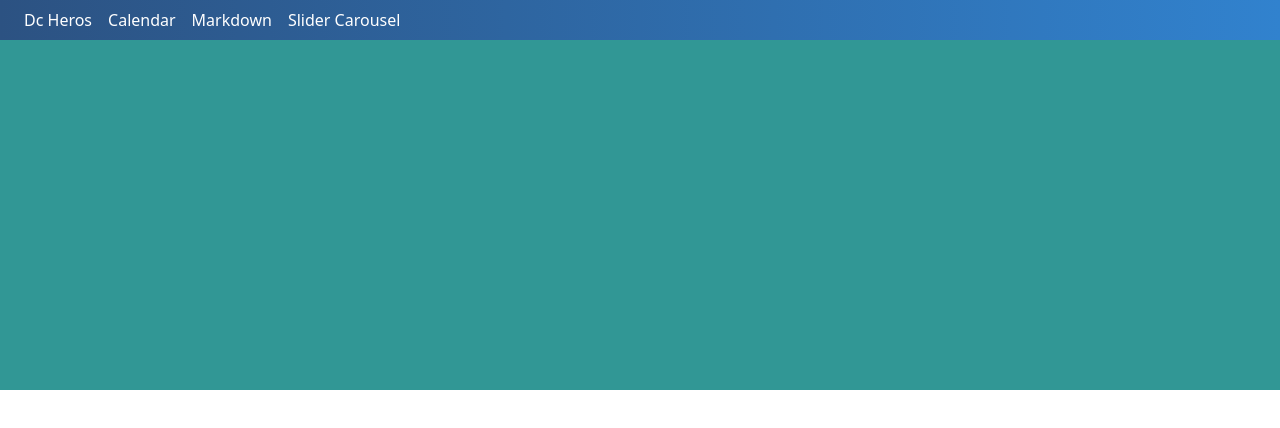
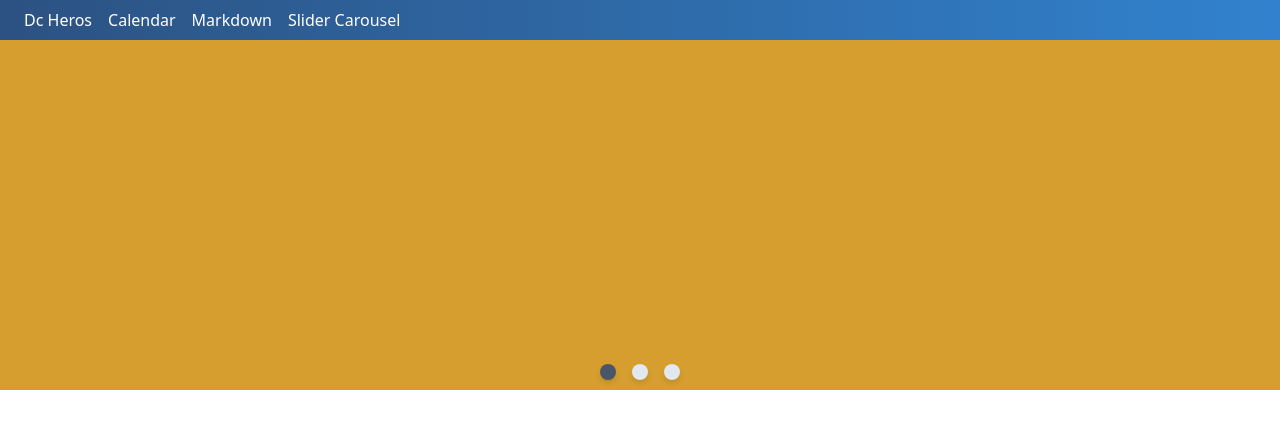
Before and after one commit to vincentGuegan/vue3FullCourse, a Vue app: page /slider in a window 1280 px wide. Shown: the top 428 px of the page. Built offline with nearby package versions, Linux system fonts and the light colour scheme.

Commit message:
creation of effects and transitions to the slider

```diff
--- a/src/pages/Slider.vue
+++ b/src/pages/Slider.vue
@@ -1,8 +1,39 @@
 <template>
-  <div class="flex flex-wrap w-full">
+  <div class="flex flex-wrap w-full relative">
       <div class="absolute w-full" v-for="(color, index) in sliders" :key="color">
-        <div v-if="currentSlide == index" :class="color" style="height:350px"></div>
+        <transition name="fade">
+            <div
+            v-if="currentSlide == index"
+            :class="color"
+            style="height:350px"
+            ></div>
+        </transition>
       </div>
+      <div class="absolute w-full" style="height:340px">
+          <div class="absolute bottom-0 w-full flex justify-center">
+              <div
+                v-for="(slider, index) in sliders"
+                :key="slider"
+                @click="makeActive(index)"
+                :class="currentSlide == index ? 'bg-gray-700' : 'bg-gray-300'"
+                class="w-4 h-4 mx-2 rounded-full cursor-pointer shadow-md"
+              >
+              </div>
+          </div>
+      </div>
+        <!-- <div class="my-10 flex w-full">
+            <div class="m-auto">
+                <transition name="fade">
+                    <h1 v-if="isTitleShowing">Slider Carousel</h1>
+                </transition>
+                <button
+                    @click="isTitleShowing = !isTitleShowing"
+                    class="px-2 rounded border"
+                >
+                    Toggle Text
+                </button>
+            </div>
+         </div> -->
   </div>
 </template>
 
@@ -13,7 +44,13 @@
             currentSlide: 1,
             sliders: ['bg-teal-600', 'bg-blue-600', 'bg-yellow-600'],
             interval: "",
+            isTitleShowing: true,
         };
+    },
+    methods: {
+        makeActive(index){
+            this.currentSlide = index;
+        }
     },
     mounted() {
         this.interval = setInterval(() => {
@@ -23,7 +60,7 @@
             } else {
                 this.currentSlide++;
             } */
-        }, 1000)
+        }, 2000)
     },
     beforeUnmount() {
         clearInterval(this.interval);
@@ -32,5 +69,17 @@
 </script>
 
 <style>
+.fade-enter-active,
+.fade-leave-active {
+  transition: all 1s ease;
+}
 
+.fade-enter-from {
+  opacity: 0;
+  transform: translateX(-100%);
+},
+.fade-leave-to {
+  opacity: 0;
+  transform: translateX(100%);
+}
 </style>
```
